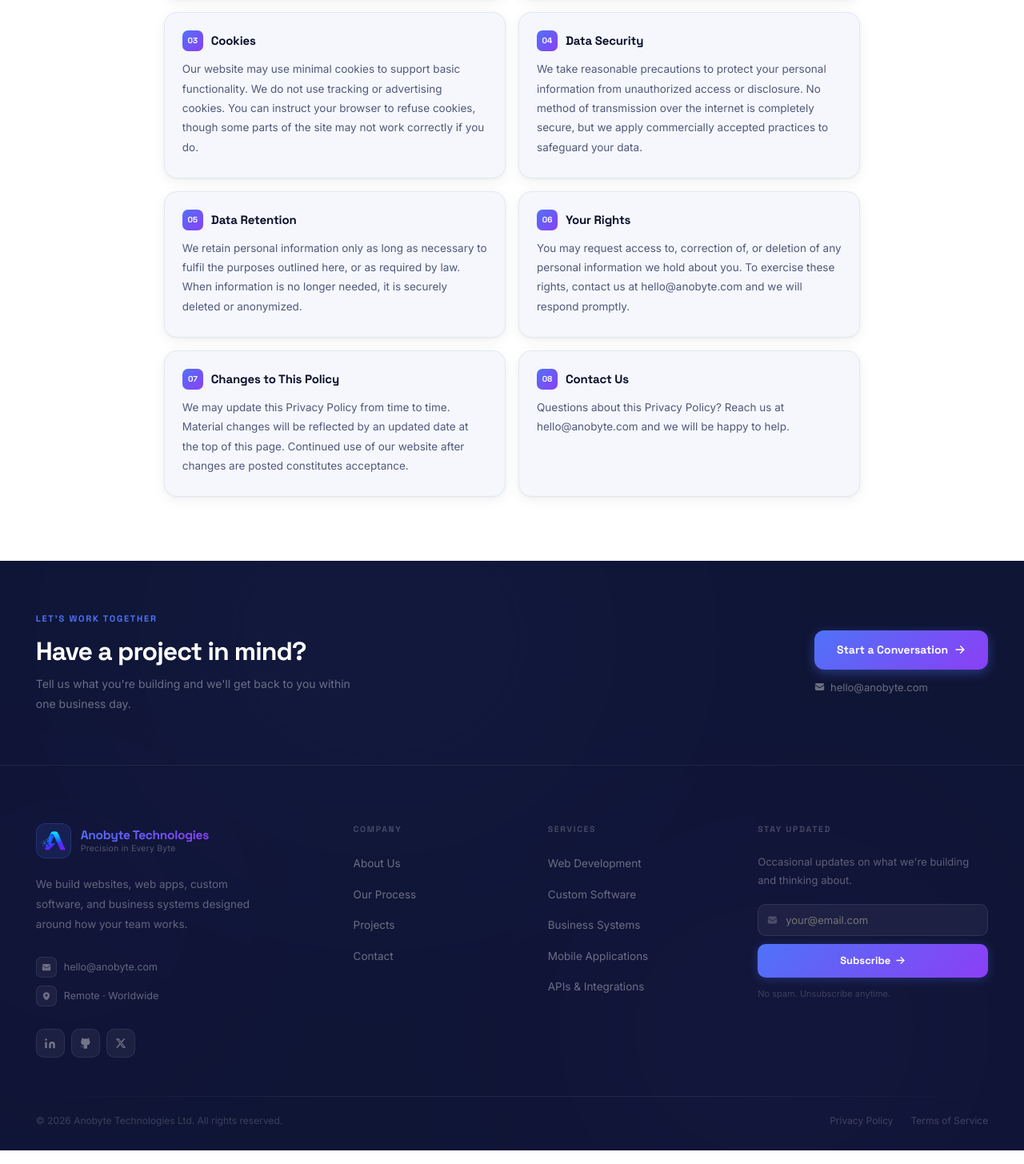
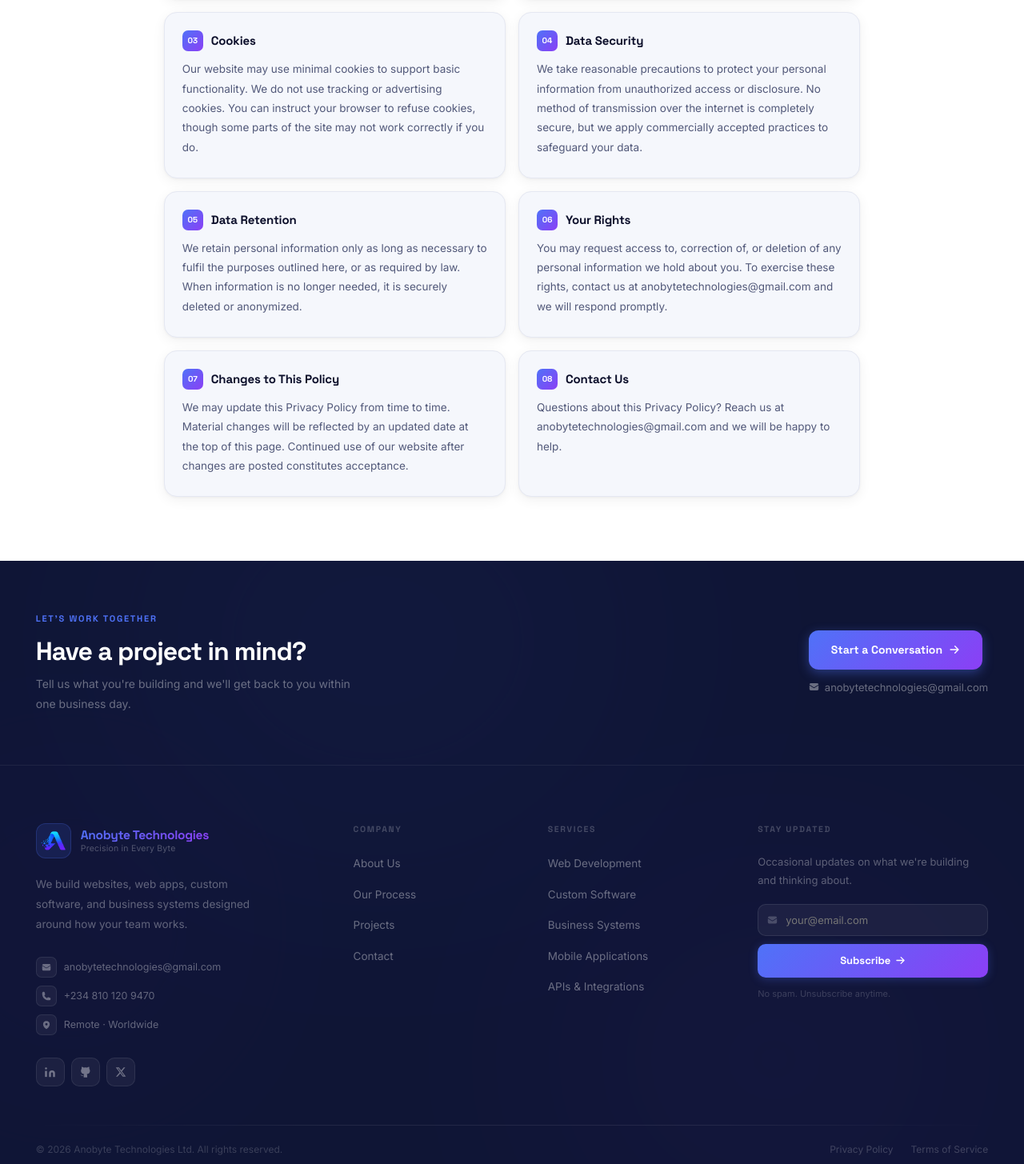
Before and after one commit to anointedthedeveloper/Anobyte, a React (Vite) app: page /privacy in a window 1280 px wide. Shown: the part 793-2248 px from the top of the page at 80% size. Built offline with nearby package versions, Linux system fonts and the light colour scheme.

Commit message:
initial commit

```diff
--- a/src/components/Footer.jsx
+++ b/src/components/Footer.jsx
@@ -118,7 +118,7 @@ export default function Footer() {
               </Link>
             </motion.div>
             <a
-              href="mailto:hello@anobyte.com"
+              href="mailto:anobytetechnologies@gmail.com"
               style={{
                 display: 'inline-flex', alignItems: 'center', gap: 7,
                 fontSize: 13, color: 'rgba(255,255,255,0.38)',
@@ -128,7 +128,7 @@ export default function Footer() {
               onMouseEnter={e => { e.currentTarget.style.color = 'rgba(255,255,255,0.75)' }}
               onMouseLeave={e => { e.currentTarget.style.color = 'rgba(255,255,255,0.38)' }}
             >
-              <HiEnvelope size={13} /> hello@anobyte.com
+              <HiEnvelope size={13} /> anobytetechnologies@gmail.com
             </a>
           </div>
         </div>
@@ -177,8 +177,9 @@ export default function Footer() {
             {/* Contact info */}
             <div style={{ display: 'flex', flexDirection: 'column', gap: 10, marginBottom: 28 }}>
               {[
-                { Icon: HiEnvelope, text: 'hello@anobyte.com', href: 'mailto:hello@anobyte.com' },
-                { Icon: HiMapPin,   text: 'Remote · Worldwide', href: null },
+                { Icon: HiEnvelope, text: 'anobytetechnologies@gmail.com', href: 'mailto:anobytetechnologies@gmail.com' },
+                { Icon: HiPhone,    text: '+234 810 120 9470',              href: 'tel:+2348101209470'                  },
+                { Icon: HiMapPin,   text: 'Remote · Worldwide',            href: null },
               ].map(({ Icon, text, href }) => (
                 <div key={text} style={{ display: 'flex', alignItems: 'center', gap: 9 }}>
                   <div style={{
--- a/src/components/sections/Contact.jsx
+++ b/src/components/sections/Contact.jsx
@@ -5,9 +5,9 @@ import { HiEnvelope, HiPhone, HiMapPin } from 'react-icons/hi2'
 import { C, S, F, G, maxW, gutter } from '../../styles/tokens'
 
 const contactDetails = [
-  { Icon: HiEnvelope, label: 'Email', value: 'hello@anobyte.com',  href: 'mailto:hello@anobyte.com' },
-  { Icon: HiPhone,    label: 'Phone', value: '+1 (555) 010-2030',  href: 'tel:+15550102030'         },
-  { Icon: HiMapPin,   label: 'Base',  value: 'Remote · Worldwide', href: null                       },
+  { Icon: HiEnvelope, label: 'Email', value: 'anobytetechnologies@gmail.com', href: 'mailto:anobytetechnologies@gmail.com' },
+  { Icon: HiPhone,    label: 'Phone', value: '+234 810 120 9470',              href: 'tel:+2348101209470'                  },
+  { Icon: HiMapPin,   label: 'Base',  value: 'Remote · Worldwide',            href: null                                   },
 ]
 
 const projectTypes = ['Web Application', 'Mobile App', 'SaaS Product', 'API / Backend', 'UI/UX Design', 'Business System', 'Existing Codebase', 'Other']
--- a/src/pages/PrivacyPage.jsx
+++ b/src/pages/PrivacyPage.jsx
@@ -28,7 +28,7 @@ const sections = [
   },
   {
     title: 'Your Rights',
-    body: 'You may request access to, correction of, or deletion of any personal information we hold about you. To exercise these rights, contact us at hello@anobyte.com and we will respond promptly.',
+    body: 'You may request access to, correction of, or deletion of any personal information we hold about you. To exercise these rights, contact us at anobytetechnologies@gmail.com and we will respond promptly.',
   },
   {
     title: 'Changes to This Policy',
@@ -36,7 +36,7 @@ const sections = [
   },
   {
     title: 'Contact Us',
-    body: 'Questions about this Privacy Policy? Reach us at hello@anobyte.com and we will be happy to help.',
+    body: 'Questions about this Privacy Policy? Reach us at anobytetechnologies@gmail.com and we will be happy to help.',
   },
 ]
 
--- a/src/pages/TermsPage.jsx
+++ b/src/pages/TermsPage.jsx
@@ -44,7 +44,7 @@ const sections = [
   },
   {
     title: 'Governing Law & Changes',
-    body: 'These terms are governed by applicable law. We may update them from time to time — material changes will be reflected by an updated date above. Questions? Reach us at hello@anobyte.com.',
+    body: 'These terms are governed by applicable law. We may update them from time to time — material changes will be reflected by an updated date above. Questions? Reach us at anobytetechnologies@gmail.com.',
   },
 ]
 
```
